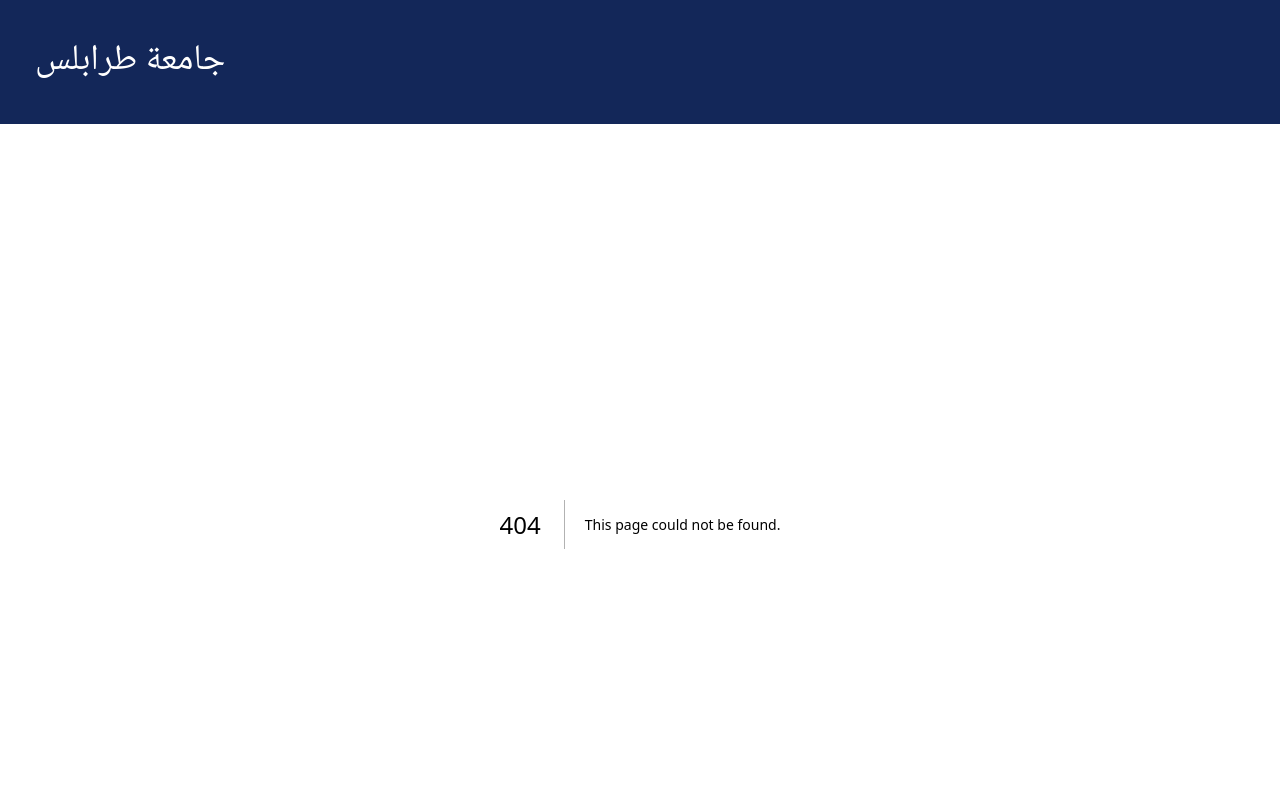
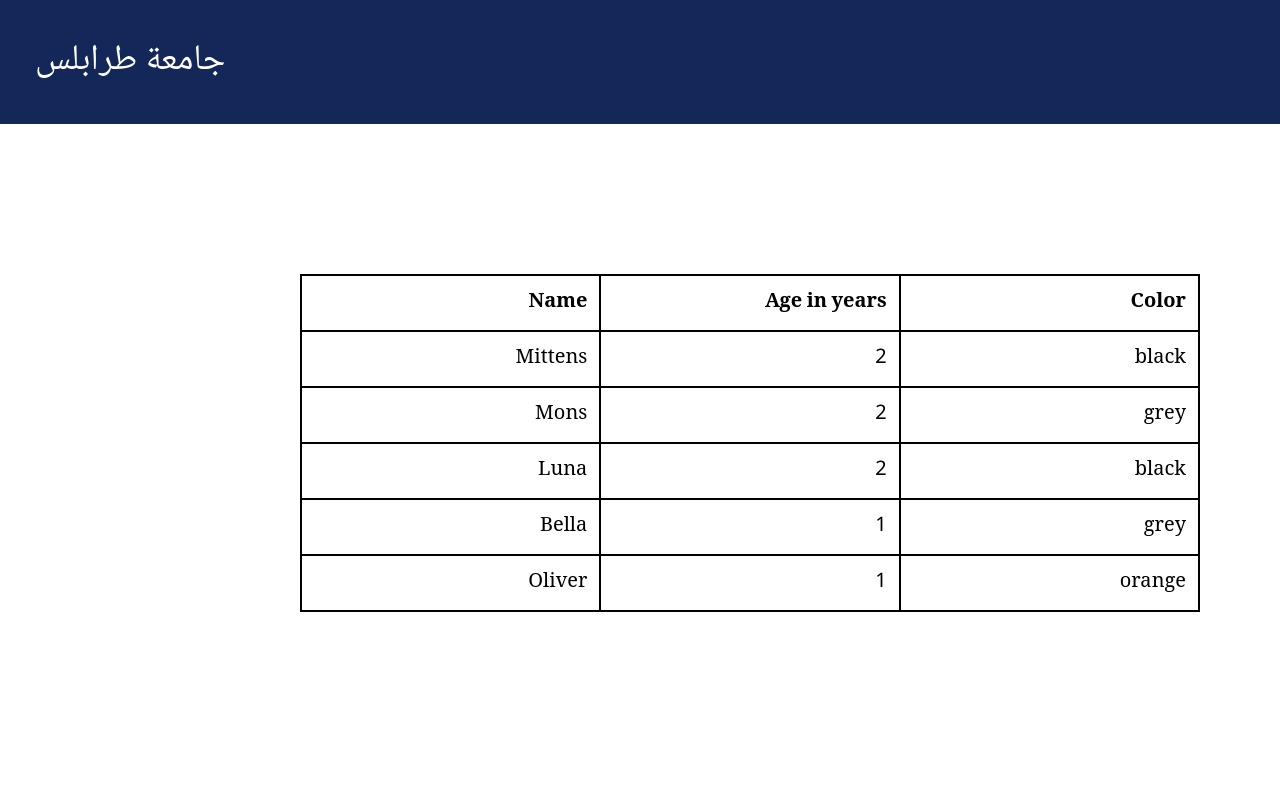
Before and after one commit to shadatr/studends-sis-2, a Next.js app: page /teacher/teacherInfo in a window 1280 px wide. Before the commit this address had no page. Shown: the top 800 px of the page. Built offline with nearby package versions, Linux system fonts and the light colour scheme.

Commit message:
finishing student pages

```diff
--- a/app/layout.tsx
+++ b/app/layout.tsx
@@ -1,6 +1,5 @@
 import './globals.css'
 import Navbar from './Navbar'
-import Menu from './Menu'
 import Footer from './Footer'
 
 export const metadata = {
@@ -18,7 +17,6 @@ export default function RootLayout({
       <body>
         <Navbar />
             {children}
-        <Menu />
         <Footer />
       </body>
     </html>
--- a/app/Menu.tsx
+++ b/app/student/Menu.tsx
@@ -22,8 +22,9 @@ const item: Item[] = [
 const Menu = () => {
     const items = item.map((i) => (
       <Link
+
         href={`/student/${i.link}`}
-        className="flex justify-between items-center p-1   "
+        className="flex justify-between hover:text-lightBlue hover:text-md items-center p-1   "
         key={i.id}
       >
         {i.name}
--- /dev/null
+++ b/app/student/layout.tsx
@@ -0,0 +1,26 @@
+import "../globals.css";
+import Navbar from "../Navbar";
+import Menu from "./Menu";
+import Footer from "../Footer";
+
+export const metadata = {
+  title: "Create Next App",
+  description: "Generated by create next app",
+};
+
+export default function StudentLayout({
+  children,
+}: {
+  children: React.ReactNode;
+}) {
+  return (
+    <html lang="ar">
+      <body>
+        <Navbar />
+        {children}
+        <Menu />
+        <Footer />
+      </body>
+    </html>
+  );
+}
--- /dev/null
+++ b/app/teacher/table.tsx
@@ -0,0 +1,64 @@
+import React from "react";
+import { TableHeaderProps, TableRowsProps,  TableProps } from "../types";
+
+
+const TableHeader = <T, K extends keyof T>({
+  columns,
+}: TableHeaderProps<T, K>): JSX.Element => {
+  const headers = columns.map((column, index) => {
+
+    return (
+      <th key={`headCell-${index}`} className="w-[300px] border-2 border-solid border-black p-3">
+        {column.header}
+      </th>
+    );
+  });
+
+  return (
+    <thead>
+      <tr>{headers}</tr>
+    </thead>
+  );
+};
+
+
+const TableRows = <T, K extends keyof T>({
+  data,
+  columns,
+}: TableRowsProps<T, K>): JSX.Element => {
+  const rows = data.map((row, index) => {
+    return (
+      <tr key={`row-${index}`}>
+        {columns.map((column, index2) => {
+          return (
+            <td
+              key={`cell-${index2}`}
+              className="border-2 border-solid border-black p-3"
+            >
+              {row[column.key]}
+            </td>
+          );
+        })}
+      </tr>
+    );
+  });
+
+  return <tbody>{rows}</tbody>;
+};
+
+
+
+
+const Table = <T, K extends keyof T>({
+  data,
+  columns,
+}: TableProps<T, K>): JSX.Element => {
+  return (
+    <table >
+      <TableHeader columns={columns} />
+      <TableRows data={data} columns={columns} />
+    </table>
+  );
+};
+
+export default Table;
--- /dev/null
+++ b/app/teacher/teacherInfo/page.tsx
@@ -0,0 +1,83 @@
+import React from 'react'
+import Table from '../table';
+import { ColumnDefinitionType } from '@/app/types';
+
+
+
+interface Cat {
+  name: string;
+  age: number;
+  gender: string;
+  color: string;
+  activityLevel: string;
+  favoriteFood: string;
+}
+
+const data: Cat[] = [
+  {
+    name: "Mittens",
+    color: "black",
+    age: 2,
+    gender: "female",
+    activityLevel: "hight",
+    favoriteFood: "milk",
+  },
+  {
+    name: "Mons",
+    color: "grey",
+    age: 2,
+    gender: "male",
+    favoriteFood: "old socks",
+    activityLevel: "medium",
+  },
+  {
+    name: "Luna",
+    color: "black",
+    age: 2,
+    gender: "female",
+    activityLevel: "medium",
+    favoriteFood: "fish",
+  },
+  {
+    name: "Bella",
+    color: "grey",
+    age: 1,
+    gender: "female",
+    activityLevel: "high",
+    favoriteFood: "mice",
+  },
+  {
+    name: "Oliver",
+    color: "orange",
+    age: 1,
+    gender: "male",
+    activityLevel: "low",
+    favoriteFood: "fish",
+  },
+];
+
+const columns: ColumnDefinitionType<Cat, keyof Cat>[] = [
+  {
+    key: "name",
+    header: "Name",
+  },
+  {
+    key: "age",
+    header: "Age in years",
+  },
+  {
+    key: "color",
+    header: "Color",
+  },
+];
+
+const page = () => {
+
+  return (
+    <div className="pl-[300px] py-[150px]  m-auto fixed text-sm w-[1200px]">
+      <Table data={data} columns={columns} />
+    </div>
+  );
+}
+
+export default page
--- /dev/null
+++ b/app/types.tsx
@@ -0,0 +1,19 @@
+export type TableProps<T, K extends keyof T> = {
+  data: Array<T>;
+  columns: Array<ColumnDefinitionType<T, K>>;
+};
+
+export type ColumnDefinitionType<T, K extends keyof T> = {
+  key: K;
+  header: string;
+  width?: number;
+};
+
+export type TableRowsProps<T, K extends keyof T> = {
+  data: Array<T>;
+  columns: Array<ColumnDefinitionType<T, K>>;
+};
+
+export type TableHeaderProps<T, K extends keyof T> = {
+  columns: Array<ColumnDefinitionType<T, K>>;
+};
--- a/package.json
+++ b/package.json
@@ -10,10 +10,12 @@
   },
   "devDependencies": {
     "@types/react": "18.2.5",
-    "typescript": "5.0.4",
-    "autoprefixer": "^10.4.14"
+    "autoprefixer": "^10.4.14",
+    "typescript": "5.0.4"
   },
   "dependencies": {
+    "@tanstack/match-sorter-utils": "^8.8.4",
+    "@tanstack/react-table": "^8.9.1",
     "@types/node": "^20.0.0",
     "@types/react-dom": "^18.0.0",
     "next": "latest",
--- a/tailwind.config.js
+++ b/tailwind.config.js
@@ -24,6 +24,7 @@ module.exports = {
       },
       fontSize: {
         "sm": '20px',
+        "md": '23px',
         "lg":'36px',
       },
       screens: {
```
Also changed, not shown: 2 other files (tests, documents, lock files or other folders).
